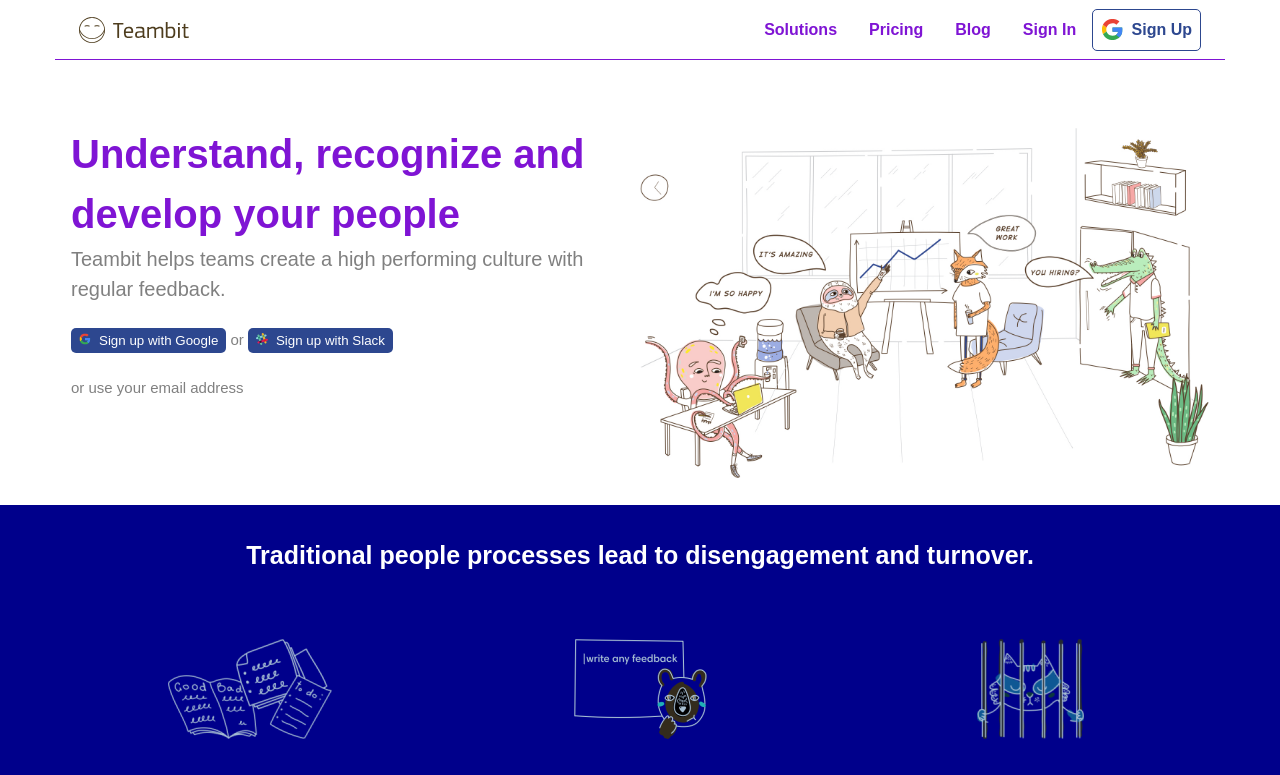
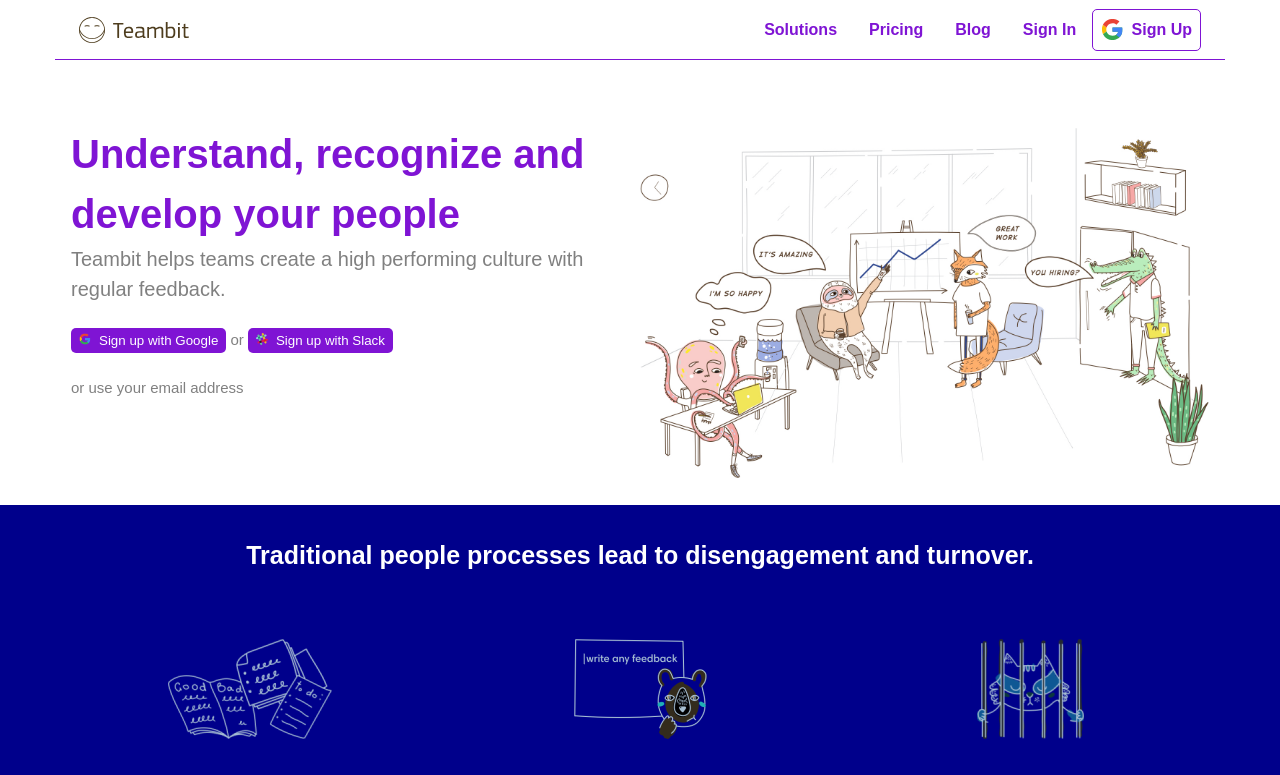
Before and after one commit to EmanuelRista/node-sass-teambit, a website: page index.html in a window 1280 px wide. Shown: the top 775 px of the page. Drawn offline with Linux system fonts and the light colour scheme.

Commit message:
cool buttons

```diff
--- a/src/app.scss
+++ b/src/app.scss
@@ -13,7 +13,7 @@ $color-para: grey;
 $light: white;
 $dark: darkblue;
 
-$color-buttons: #2d478f;
+$color-buttons: #7f14d4;
 $color-text-btn: white;
 
 /* Media Queries */
```
Also changed, not shown: dist/app.css.
